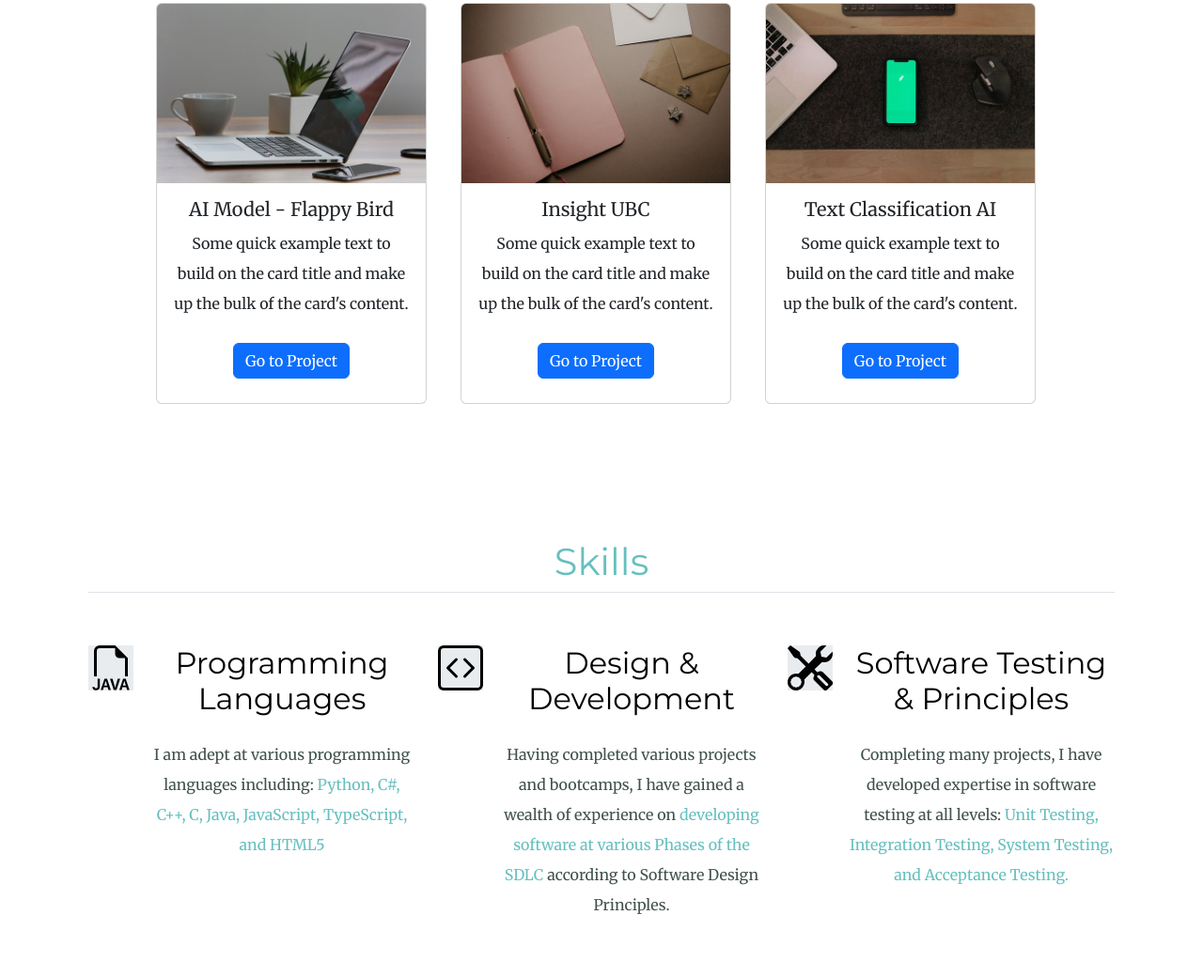
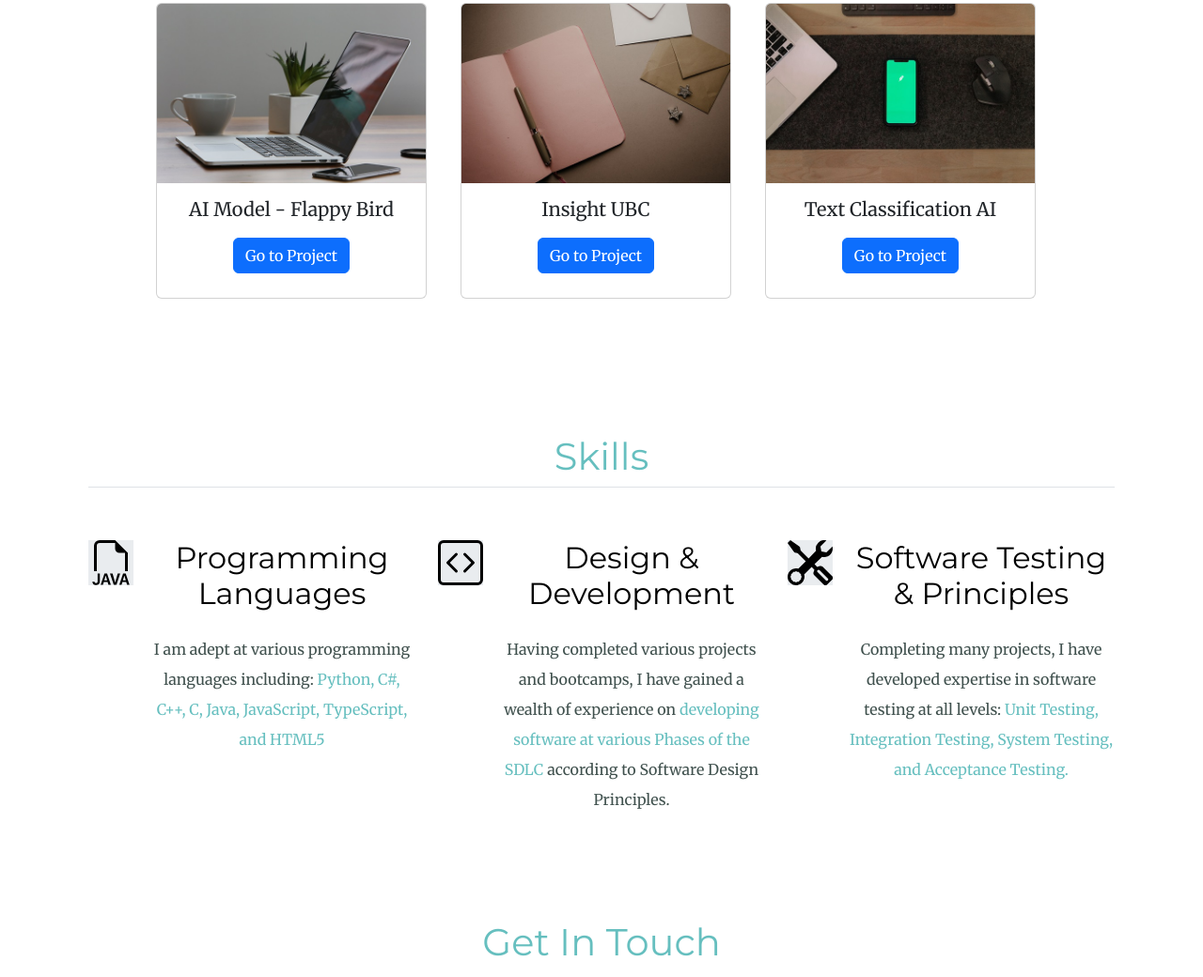
Before and after one commit to siddh1311/myPortfolio, a plain HTML site: page index.html in a window 1280 px wide. Shown: the part 1601-2641 px from the top of the page at 94% size. Drawn offline with nearby package versions, Linux system fonts and the light colour scheme.

Commit message:
completedWebsite

```diff
--- a/index.html
+++ b/index.html
@@ -51,7 +51,6 @@
                   <img src="./assets/images/port1.jpg" class="card-img-top" alt="...">
                   <div class="card-body">
                     <h5 class="card-title">AI Model - Flappy Bird</h5>
-                    <p class="card-text">Some quick example text to build on the card title and make up the bulk of the card's content.</p>
                     <a href="https://github.com/siddh1311/FlappyBirdAI" class="btn btn-primary" target="_blank">Go to Project</a>
                   </div>
                 </div>
@@ -62,7 +61,6 @@
                   <img src="./assets/images/port2.jpg" class="card-img-top" alt="...">
                   <div class="card-body">
                     <h5 class="card-title">Insight UBC</h5>
-                    <p class="card-text">Some quick example text to build on the card title and make up the bulk of the card's content.</p>
                     <a href="https://github.com/siddh1311/InsightUBC-Project" class="btn btn-primary" target="_blank">Go to Project</a>
                   </div>
                 </div>
@@ -73,7 +71,6 @@
                   <img src="./assets/images/port3.jpg" class="card-img-top" alt="...">
                   <div class="card-body">
                     <h5 class="card-title">Text Classification AI</h5>
-                    <p class="card-text">Some quick example text to build on the card title and make up the bulk of the card's content.</p>
                     <a href="https://github.com/siddh1311/TextClassificationAI" class="btn btn-primary" target="_blank">Go to Project</a>
                   </div>
                 </div>
--- a/style.css
+++ b/style.css
@@ -46,7 +46,7 @@ h2 {
     font-size: 2.5rem;
     font-weight: normal;
     padding-bottom: 10px;
-  }
+}
 
 h3 {
     color: #000000;
```
